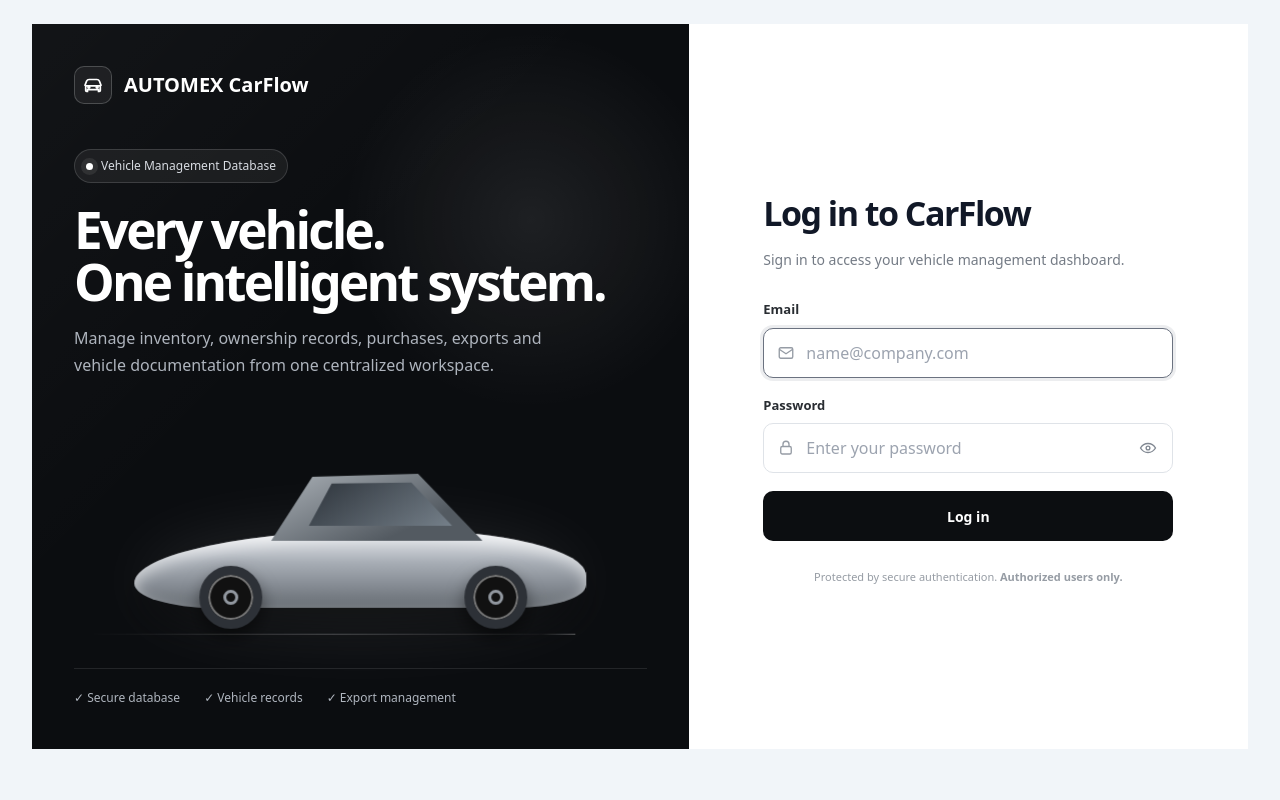
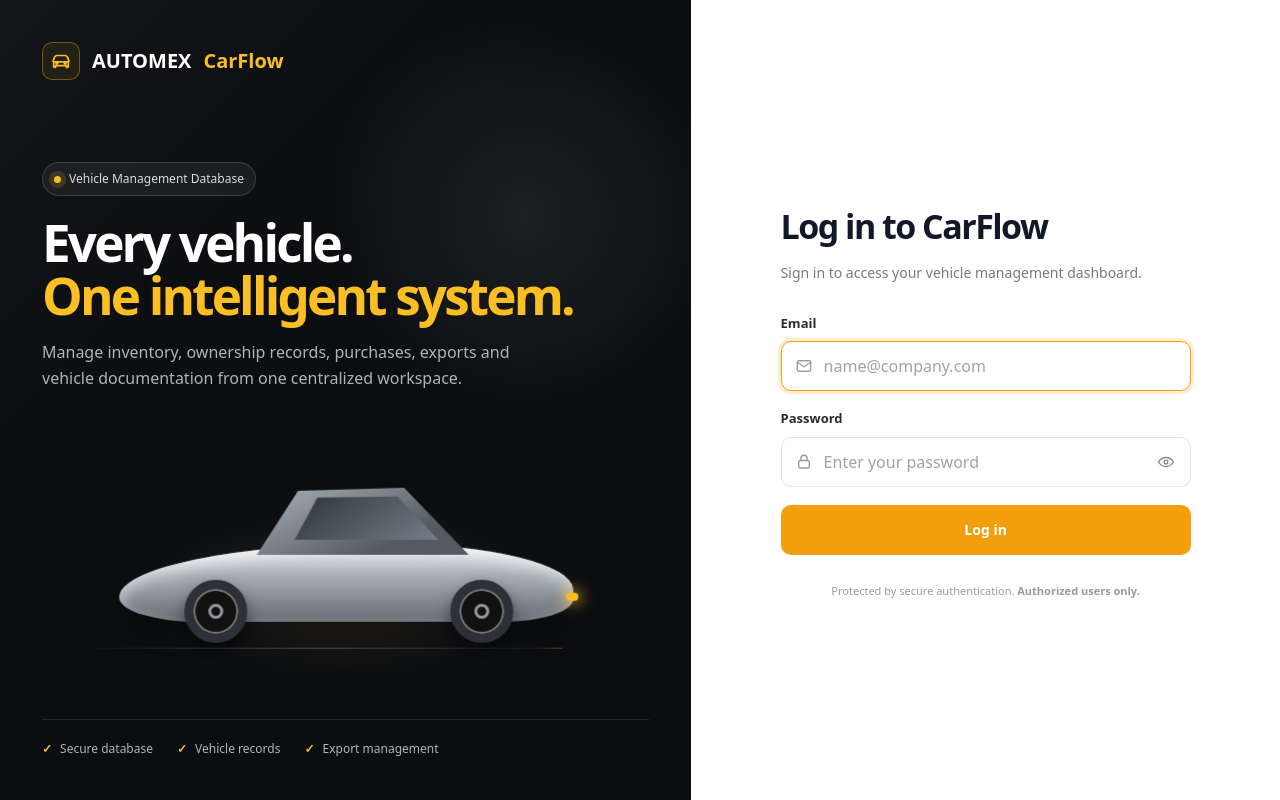
Before and after one commit to hakim402/car-flow, a Django app: page /accounts/login/ in a window 1280 px wide. Run offline with Django 5.2, Linux system fonts and the light colour scheme; parts of the project's set-up code (start-up, migrations or seed data) failed here and were passed over.

Commit message:
ui: full-viewport login with amber brand accents over owner design

```diff
--- a/static/css/login.css
+++ b/static/css/login.css
@@ -1,11 +1,14 @@
 /* AUTOMEX CarFlow — login page styles.
    Design authored by the product owner; moved verbatim from the template's
    inline <style> block into this external file. Do not redesign.
+   Brand treatment (owner-approved): full-viewport height and amber accent
+   color applied over the original layout.
    Invisible hardening only: icon offsets on the inputs use logical
    properties so the layout mirrors correctly in Dari/Pashto RTL (§11.3). */
 
 .carflow-login {
-    min-height: 680px;
+    min-height: 100vh;
+    min-height: 100dvh;
     display: grid;
     grid-template-columns: minmax(0, 1.08fr) minmax(420px, .92fr);
     background: #fff;
@@ -55,16 +58,21 @@
 .brand-icon {
     width: 38px;
     height: 38px;
-    border: 1px solid rgba(255,255,255,.2);
+    border: 1px solid rgba(251, 191, 36, .35);
     border-radius: 10px;
     display: grid;
     place-items: center;
-    background: rgba(255,255,255,.06);
+    background: rgba(251, 191, 36, .08);
+    color: #fbbf24;
 }
 
 .brand-icon svg {
     width: 22px;
     height: 22px;
+}
+
+.brand-accent {
+    color: #fbbf24;
 }
 
 .login-hero {
@@ -91,8 +99,8 @@
     width: 7px;
     height: 7px;
     border-radius: 50%;
-    background: white;
-    box-shadow: 0 0 0 5px rgba(255,255,255,.08);
+    background: #fbbf24;
+    box-shadow: 0 0 0 5px rgba(251, 191, 36, .15);
 }
 
 .login-hero h2 {
@@ -102,6 +110,10 @@
     line-height: 1.02;
     letter-spacing: -.055em;
     font-weight: 750;
+}
+
+.hero-accent {
+    color: #fbbf24;
 }
 
 .login-hero p {
@@ -127,9 +139,14 @@
     bottom: 10px;
     width: 430px;
     height: 105px;
-    background: rgba(255,255,255,.09);
     border-radius: 50%;
     filter: blur(32px);
+    background: radial-gradient(
+        closest-side,
+        rgba(245, 158, 11, .32),
+        rgba(255, 255, 255, .08) 60%,
+        transparent
+    );
 }
 
 .animated-car {
@@ -192,6 +209,18 @@
     opacity: .95;
 }
 
+/* Brand amber headlight on the nose of the car. */
+.car-light {
+    position: absolute;
+    right: 7%;
+    bottom: 56px;
+    width: 12px;
+    height: 8px;
+    border-radius: 4px;
+    background: #fbbf24;
+    box-shadow: 0 0 14px 4px rgba(251, 191, 36, .55);
+}
+
 .car-wheel {
     position: absolute;
     bottom: 14px;
@@ -248,7 +277,7 @@
         linear-gradient(
             90deg,
             transparent,
-            rgba(255,255,255,.85),
+            rgba(251, 191, 36, .85),
             transparent
         );
     animation: roadMove 1.7s linear infinite;
@@ -277,6 +306,11 @@
 }
 
 /* FEATURES */
+
+.login-check {
+    color: #fbbf24;
+    font-weight: 700;
+}
 
 .login-features {
     position: relative;
@@ -366,8 +400,8 @@
 }
 
 .login-input:focus {
-    border-color: #6b7280;
-    box-shadow: 0 0 0 3px rgba(100,110,120,.12);
+    border-color: #f59e0b;
+    box-shadow: 0 0 0 3px rgba(245, 158, 11, .18);
 }
 
 .password-toggle {
@@ -400,7 +434,7 @@
     min-height: 50px;
     border: none;
     border-radius: 10px;
-    background: #0c0e11;
+    background: #f59e0b;
     color: white;
     font-size: 14px;
     font-weight: 700;
@@ -409,7 +443,12 @@
 }
 
 .login-button:hover {
-    background: #22262b;
+    background: #d97706;
+}
+
+.login-button:focus-visible {
+    outline: 3px solid rgba(245, 158, 11, .35);
+    outline-offset: 2px;
 }
 
 .login-button:disabled {
@@ -445,7 +484,8 @@
     }
 
     .login-form-side {
-        min-height: 650px;
+        min-height: 100vh;
+        min-height: 100dvh;
         padding: 36px 24px;
     }
 
--- a/templates/accounts/login.html
+++ b/templates/accounts/login.html
@@ -8,7 +8,8 @@
 {% endblock %}
 
 {% block content %}
-
+{# Full-bleed: cancel the base <main> padding so the panel fills the viewport. #}
+<div class="-mx-4 -my-6 sm:-mx-6 lg:-mx-8">
 <div class="carflow-login">
 
     <!-- LEFT VISUAL -->
@@ -33,7 +34,7 @@
                 </svg>
             </div>
 
-            AUTOMEX CarFlow
+            AUTOMEX <span class="brand-accent">CarFlow</span>
         </div>
 
 
@@ -47,7 +48,7 @@
             <h2>
                 {% translate "Every vehicle." %}
                 <br>
-                {% translate "One intelligent system." %}
+                <span class="hero-accent">{% translate "One intelligent system." %}</span>
             </h2>
 
             <p>
@@ -63,6 +64,8 @@
                 <div class="animated-car">
 
                     <div class="car-body"></div>
+
+                    <div class="car-light"></div>
 
                     <div class="car-wheel car-wheel-left"></div>
 
@@ -80,15 +83,15 @@
         <div class="login-features">
 
             <div class="login-feature">
-                ✓ {% translate "Secure database" %}
+                <span class="login-check">✓</span> {% translate "Secure database" %}
             </div>
 
             <div class="login-feature">
-                ✓ {% translate "Vehicle records" %}
+                <span class="login-check">✓</span> {% translate "Vehicle records" %}
             </div>
 
             <div class="login-feature">
-                ✓ {% translate "Export management" %}
+                <span class="login-check">✓</span> {% translate "Export management" %}
             </div>
 
         </div>
@@ -260,6 +263,7 @@
     </section>
 
 </div>
+</div>
 
 {% endblock %}
 
```
Also changed, not shown: static/css/tailwind.css.
